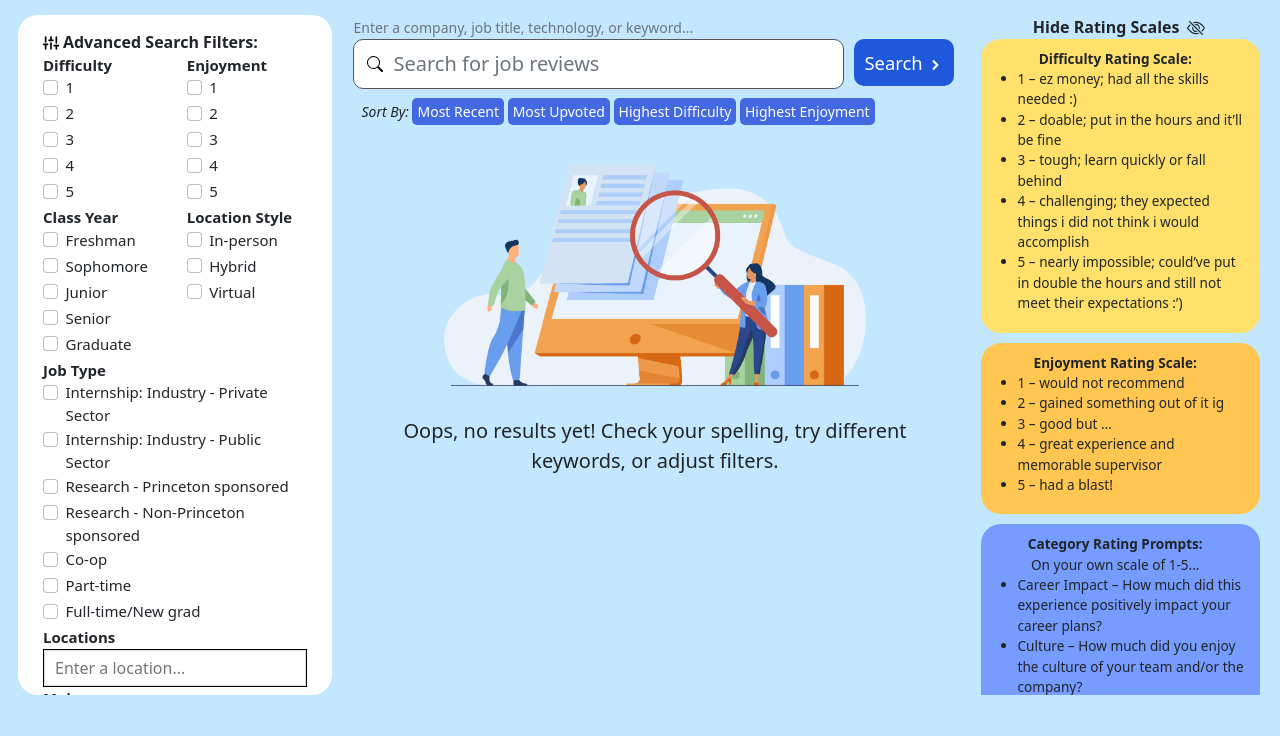
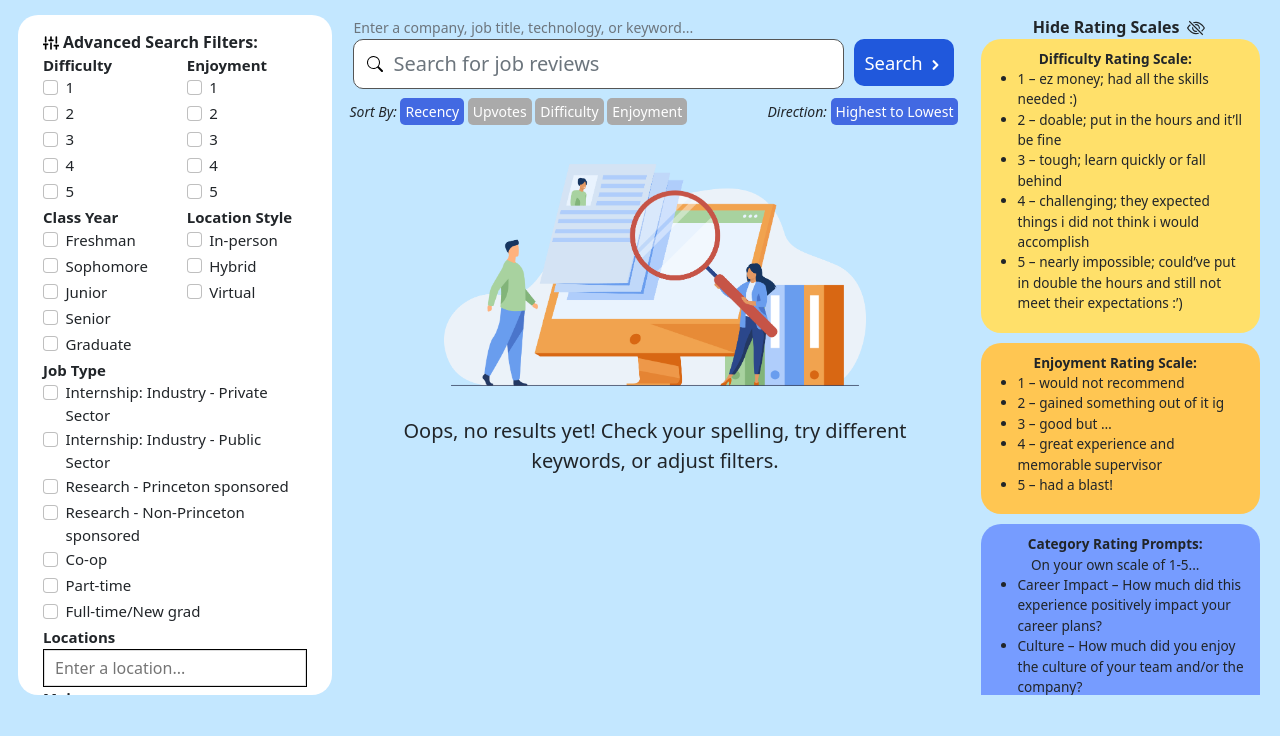
Before and after one commit to ambrim/TigerJobs, a Flask app: template templates/jobs.html in a window 1280 px wide. Shown: the part 64-800 px from the top of the page. Run offline with Flask 2, Linux system fonts and the light colour scheme; the template is opened without the code that fills it, so the values that code supplies are empty.

Commit message:
Fixed sorting and added upvoting

```diff
--- a/app.py
+++ b/app.py
@@ -55,7 +55,7 @@ def jobs():
 # Jobs main page
 @app.route('/jobs/filter', methods=['POST'])
 def job_filtered():
-    _ = auth.authenticate()
+    netid = auth.authenticate()
     # Get form data
     data = json.loads(flask.request.form.to_dict()['event_data'])
     filters = [
@@ -69,16 +69,33 @@ def job_filtered():
         data['majors'],
         data['certificates'],
         data['fields'],
-        data['recencySort'],
-        data['difficultySort'],
-        data['enjoymentSort']
+        data['sortType'],
+        data['sortDirection']
     ]
     res = database.get_filtered_internships(filters)
     html = flask.render_template('templates/job_search_results.html',
+                netid = netid,
                 job_search_res = res,
             )
     response = flask.make_response(html)
     return response
+# Jobs main page
+@app.route('/jobs/upvote', methods=['POST'])
+def upvote_job():
+    netid = auth.authenticate()
+    # Get form data
+    id = flask.request.args.get('id')
+    # Variable to say whether adding or removing
+    adding = True
+    old_review = database.get_internship(id)
+    old_upvotes = old_review.upvotes
+    if netid in old_upvotes:
+        old_upvotes.remove(netid)
+        adding = False
+    else:
+        old_upvotes.append(netid)
+    database.upvote_internship(id, old_upvotes)
+    return [str(adding), str(len(old_upvotes))]
 #----------------------------------------------------------------------
 # Interviews Routes
 #----------------------------------------------------------------------
--- a/static/app.css
+++ b/static/app.css
@@ -417,8 +417,11 @@ input.nosubmit {
     font-size: 14px;
     color: white;
     text-align: left;
+    background-color: #aaa;
+    border: none
+}
+.sort-btn-selected {
     background-color: #4269e2;
-    border: none
 }
 .no-results {
     font-size: 20px;
@@ -462,9 +465,12 @@ input.nosubmit {
     transform: translateY(-3px);
     transition: transform 0.3s;
 }
-#upvote:hover {
+.upvote-icon:hover {
     stroke: #2058DC;
-  }
+}
+.card-upvote-selected {
+    color: #2058DC;
+}
 .card-content {
     font-size: 0.9rem;
     text-align: left;
--- a/templates/job_search_form.html
+++ b/templates/job_search_form.html
@@ -22,50 +22,63 @@
         </span>
     </div>
 </div>
-<div class="sort-bar">
-    <i>Sort By:</i>
-    <span ><button id="sortDate" class="sort-btn" onclick="changeSortDate()">Most Recent</button></span>
-    <span><button id="sortUpvoted" class="sort-btn" onclick="changeSortUpvote()">Most Upvoted</button></span>
-    <span><button id="sortDifficulty" class="sort-btn" onclick="changeSortDifficulty()">Highest Difficulty</button></span>
-    <span><button id="sortEnjoyment" class="sort-btn" onclick="changeSortEnjoyment()">Highest Enjoyment</button></span>
+<div class="row">
+    <div class="sort-bar col-sm-8">
+        <i>Sort By:</i>
+        <span><button id="sortDate" class="sort-btn sort-btn-selected" onclick="changeSortDate()">Recency</button></span>
+        <span><button id="sortUpvoted" class="sort-btn" onclick="changeSortUpvote()">Upvotes</button></span>
+        <span><button id="sortDifficulty" class="sort-btn" onclick="changeSortDifficulty()">Difficulty</button></span>
+        <span><button id="sortEnjoyment" class="sort-btn" onclick="changeSortEnjoyment()">Enjoyment</button></span>
+        <span></span>
+    </div>
+    <div class="sort-bar col-sm-4">
+        <i>Direction:</i>
+        <span><button id="sortDirection" class="sort-btn sort-btn-selected" onclick="changeSortDirection()">Highest to Lowest</button></span>
+    </div>
 </div>
-
 <script>
     function changeSortDate()
     {
-        var sortDate = $('#sortDate').text();
-        if (sortDate == "Most Recent") {
-            $('#sortDate').text("Least Recent")
+        currentSort = "recency";
+        $("#sortDate").addClass("sort-btn-selected");
+        $("#sortUpvoted").removeClass("sort-btn-selected");
+        $("#sortDifficulty").removeClass("sort-btn-selected");
+        $("#sortEnjoyment").removeClass("sort-btn-selected");
+        getFilteredData();
+    }
+    function changeSortUpvote() {
+        currentSort = "upvotes";
+        $("#sortDate").removeClass("sort-btn-selected");
+        $("#sortUpvoted").addClass("sort-btn-selected");
+        $("#sortDifficulty").removeClass("sort-btn-selected");
+        $("#sortEnjoyment").removeClass("sort-btn-selected");
+        getFilteredData();
+    }
+    function changeSortDifficulty() {
+        currentSort = "difficulty";
+        $("#sortDate").removeClass("sort-btn-selected");
+        $("#sortUpvoted").removeClass("sort-btn-selected");
+        $("#sortDifficulty").addClass("sort-btn-selected");
+        $("#sortEnjoyment").removeClass("sort-btn-selected");
+        getFilteredData();
+    }
+    function changeSortEnjoyment() {
+        currentSort = "enjoyment";
+        $("#sortDate").removeClass("sort-btn-selected");
+        $("#sortUpvoted").removeClass("sort-btn-selected");
+        $("#sortDifficulty").removeClass("sort-btn-selected");
+        $("#sortEnjoyment").addClass("sort-btn-selected");
+        getFilteredData();
+    }
+    function changeSortDirection() {
+        var sortDirection = $('#sortDirection').text();
+        if (sortDirection == "Highest to Lowest") {
+            $('#sortDirection').text("Lowest to Highest")
         }
         else {
-            $('#sortDate').text("Most Recent")
+            $('#sortDirection').text("Highest to Lowest")
         }
-    }
-    function changeSortUpvote() {
-        var sortUpvote = $('#sortUpvoted').text();
-        if (sortUpvote == "Most Upvoted") {
-            $('#sortUpvoted').text("Least Upvoted")
-        }
-        else {
-            $('#sortUpvoted').text("Most Upvoted")
-        }
-    }
-    function changeSortDifficulty() {
-        var sortDifficulty = $('#sortDifficulty').text();
-        if (sortDifficulty == "Highest Difficulty") {
-            $('#sortDifficulty').text("Lowest Difficulty")
-        }
-        else {
-            $('#sortDifficulty').text("Highest Difficulty")
-        }
-    }
-    function changeSortEnjoyment() {
-        var sortEnjoyment = $('#sortEnjoyment').text();
-        if (sortEnjoyment == "Highest Enjoyment") {
-            $('#sortEnjoyment').text("Lowest Enjoyment")
-        }
-        else {
-            $('#sortEnjoyment').text("Highest Enjoyment")
-        }
+        currentSortDirection = !currentSortDirection;
+        getFilteredData();
     }
 </script>
--- a/templates/job_search_results.html
+++ b/templates/job_search_results.html
@@ -21,12 +21,24 @@
                     <!--href link to company page-->
                </div>
                <div class="col d-flex justify-content-end">
-                    <div type="button" class="card-upvotes">
-                         <svg id="upvote" xmlns="http://www.w3.org/2000/svg" width="16" height="16" viewBox="0 0 24 24" fill="none" stroke="#000000" stroke-width="3" stroke-linecap="round" stroke-linejoin="round"><path d="M17 11l-5-5-5 5M17 18l-5-5-5 5"/></svg>
+                    {% if netid in job.upvotes %}
+                    <div type="button" class="card-upvotes" onclick="upvoteReview({{job.id}})">
+                         <svg id="upvote-{{job.id}}" class="upvote-icon" xmlns="http://www.w3.org/2000/svg" width="16" height="16" viewBox="0 0 24 24" fill="none"
+                              stroke="#2058DC" stroke-width="3" stroke-linecap="round" stroke-linejoin="round">
+                              <path d="M17 11l-5-5-5 5M17 18l-5-5-5 5" />
+                         </svg>
                     </div>
-                    <span class="card-upvote-text">
+                    <span class="card-upvote-text card-upvote-selected" id="upvote-count-{{job.id}}">
                          {{job.upvotes | length}}
                     </span>
+                    {% else %}
+                    <div type="button" class="card-upvotes" onclick="upvoteReview({{job.id}})">
+                         <svg id="upvote-{{job.id}}" class="upvote-icon" xmlns="http://www.w3.org/2000/svg" width="16" height="16" viewBox="0 0 24 24" fill="none" stroke="#000000" stroke-width="3" stroke-linecap="round" stroke-linejoin="round"><path d="M17 11l-5-5-5 5M17 18l-5-5-5 5"/></svg>
+                    </div>
+                    <span class="card-upvote-text" id="upvote-count-{{job.id}}">
+                         {{job.upvotes | length}}
+                    </span>
+                    {% endif %}
                </div>
           </div>
           <div class="row">
--- a/templates/jobs.html
+++ b/templates/jobs.html
@@ -63,6 +63,8 @@
 
     <script>
     let request = null;
+    let currentSort = 'recency';
+    let currentSortDirection = true;
     function hideRatings() {
         $('#difficult').hide();
         $('#enjoy').hide();
@@ -131,19 +133,6 @@
         var certificates = $('#dropdown-certificates').val();
         // Job Fields
         var fields = $('#dropdown-fields').val();
-        // Sort by fields
-        // Recency sort
-        var sortDate = $('#sortDate').text();
-        if (sortDate == "Most Recent") sortDate = true;
-        else sortDate = false;
-        // Difficulty sort
-        var sortDifficulty = $('#sortDifficulty').text();
-        if (sortDifficulty == "Highest Difficulty") sortDifficulty = true;
-        else sortDifficulty = false;
-        // Enjoyment sort
-        var sortEnjoyment = $('#sortEnjoyment').text();
-        if (sortEnjoyment == "Highest Enjoyment") sortEnjoyment = true;
-        else sortEnjoyment = false;
         // Send JSON event
         var json_event = {
             "query": query,
@@ -156,9 +145,8 @@
             "majors": majors,
             "certificates": certificates,
             "fields": fields,
-            "recencySort":sortDate,
-            "difficultySort": sortDifficulty,
-            "enjoymentSort": sortEnjoyment
+            "sortType": currentSort,
+            "sortDirection": currentSortDirection
         };
         if (request != null)
             request.abort();
@@ -168,6 +156,27 @@
             event_data: JSON.stringify(json_event)
         }).done(function (data) {
             $('#job-search-results').html(data);
+        }).fail(function (jqXHR, textStatus, errorThrown) {
+            alert("Error!")
+        });
+    }
+    function upvoteReview(id) {
+        if (request != null)
+            request.abort();
+        let url = "/jobs/upvote?id=" + id;
+        request = $.post(url, {
+        }).done(function (data) {
+            let upvoteIconId = "#upvote-" + id;
+            let elemId = "#upvote-count-" + id;
+            if (data[0] == "False") {
+                $(upvoteIconId).css("stroke", "black");
+                $(elemId).removeClass("card-upvote-selected");
+            }
+            else if (data[0] == "True") {
+                $(upvoteIconId).css("stroke", "#2058DC");
+                $(elemId).addClass("card-upvote-selected");
+            }
+            $(elemId).text(data[1])
         }).fail(function (jqXHR, textStatus, errorThrown) {
             alert("Error!")
         });
```
Also changed, not shown: database.py (+24 -7 lines).
